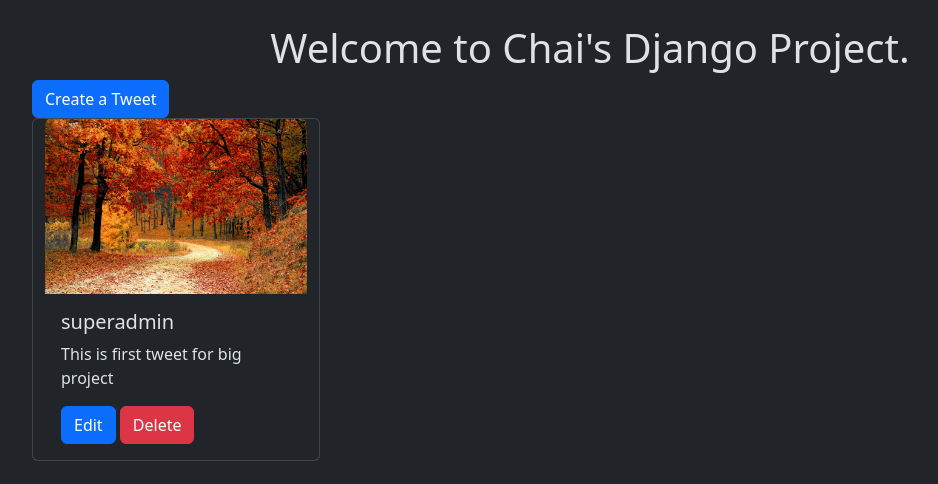
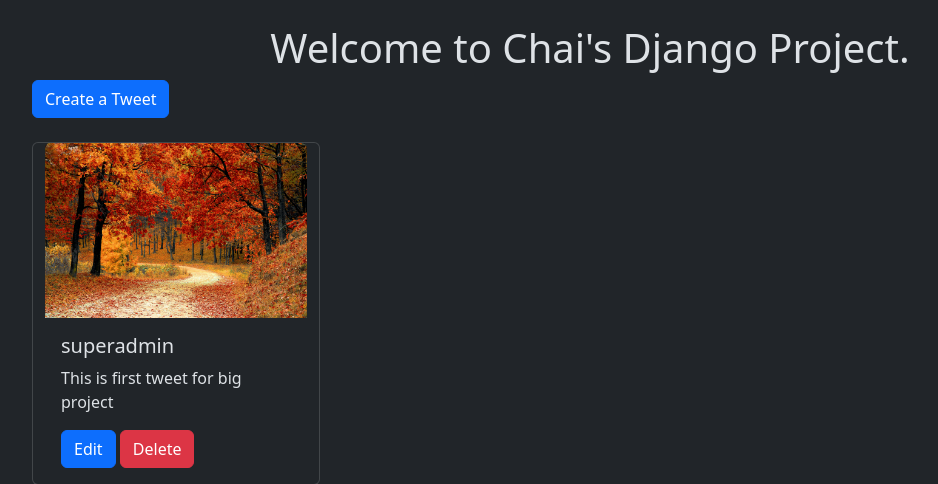
Before and after one commit to Puneetbisarwal/chaiheadq, a Django app: page /tweet/ in a window 1280 px wide. Shown: the part 56-540 px from the top of the page, without its empty margins (50-988 px from the left). Run offline with Django 5.2, Linux system fonts and the light colour scheme; data comes from the database, SQL or seed files in the repository.

Commit message:
updated tweet_list.html file.

```diff
--- a/tweet/templates/tweet_list.html
+++ b/tweet/templates/tweet_list.html
@@ -8,7 +8,7 @@ Chai aur tweet
 
 <h1 class="text-center mt-4">Welcome to Chai's Django Project.</h1>
 
-<a class="btn btn-primary" href="{% url 'tweet_create' %}">Create a Tweet</a>
+<a class="btn btn-primary mb-4" href="{% url 'tweet_create' %}">Create a Tweet</a>
 <div class="container row gap 3">
   {% for tweet in tweets %}
   <div class="card" style="width: 18rem">
```
